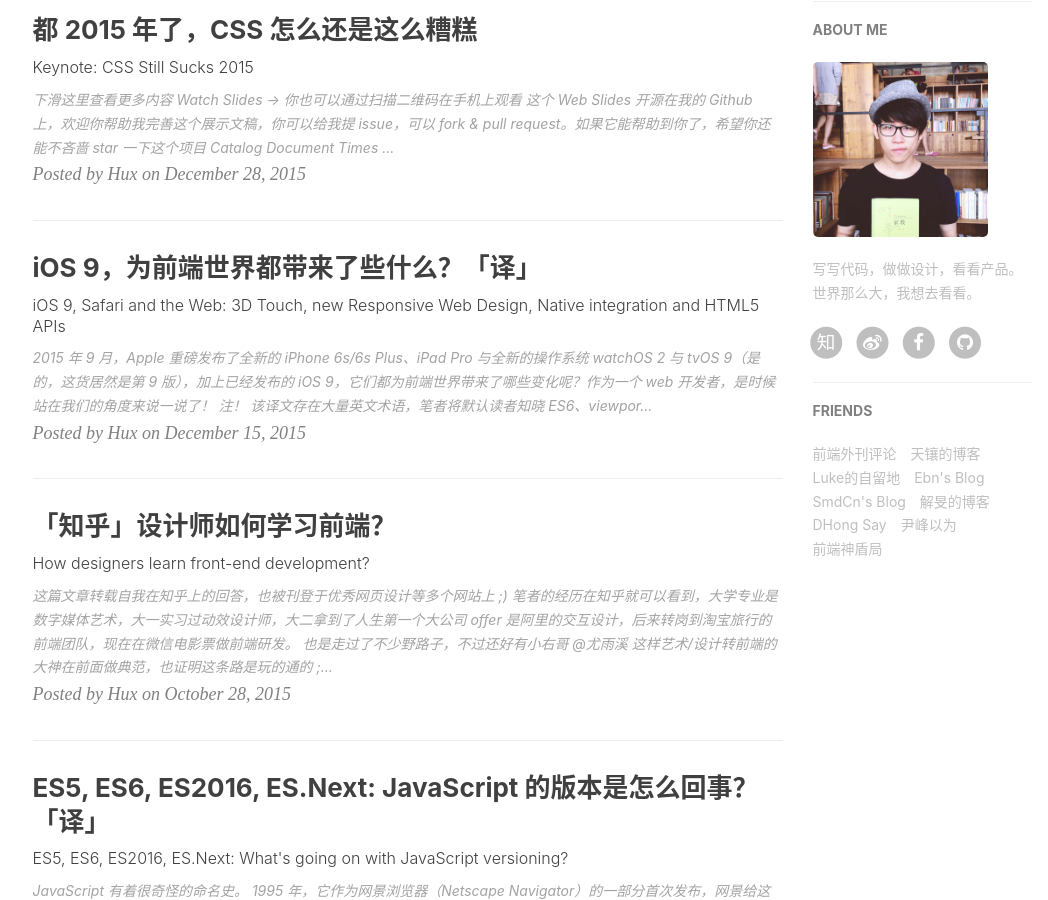
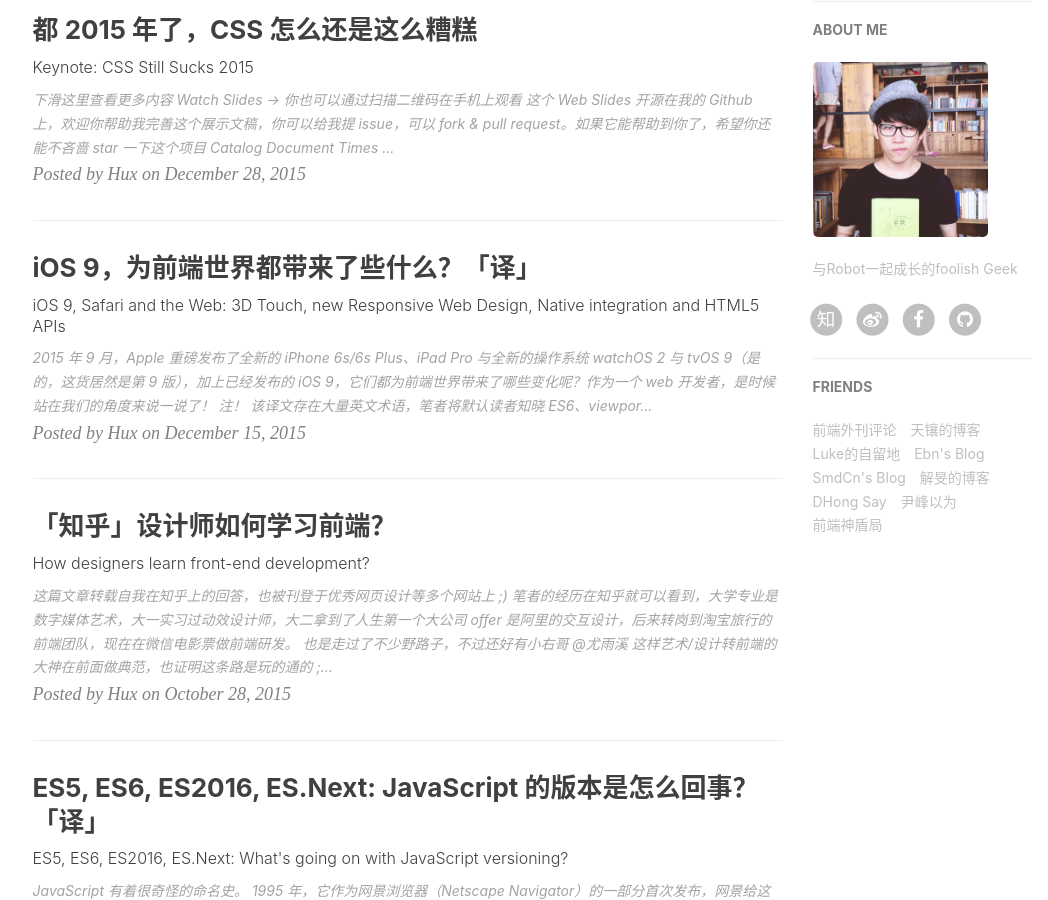
Before and after one commit to ozaki8/missmiaom.github.io, a Jekyll site: the page built from index.html, in a window 1280 px wide and 900 px high, scrolled down 692 px. Shown: the whole window, without its empty margins (135-1183 px from the left). Built offline with Jekyll 4.4.1, drawn with Linux system fonts in a browser that asks for light colours; nearby versions of some CDN libraries; the list of posts is cut into pages by our own code; comment, search, counter and statistics services are not loaded; part of the change alters nothing that is shown.

Commit message:
Update _config.yml

```diff
--- a/_config.yml
+++ b/_config.yml
@@ -59,16 +59,16 @@ duoshuo_share: true                     # set to false if you want to use Commen
 
 # Analytics settings
 # Baidu Analytics
-ba_track_id: 4cc1f2d8f3067386cc5cdb626a202900
+ba_track_id: 40f36defbf92a93a605c112dab344246
 # Google Analytics
-ga_track_id: 'UA-49627206-1'            # Format: UA-xxxxxx-xx
-ga_domain: huangxuan.me
+#ga_track_id: 'UA-49627206-1'            # Format: UA-xxxxxx-xx
+#ga_domain: huangxuan.me
 
 
 
 # Sidebar settings
 sidebar: true                           # whether or not using Sidebar.
-sidebar-about-description: "写写代码，做做设计，看看产品。世界那么大，我想去看看。"
+sidebar-about-description: "与Robot一起成长的foolish Geek"
 sidebar-avatar: /img/avatar-hux.jpg      # use absolute URL, seeing it's used in both `/` and `/about/`
 
 
```
